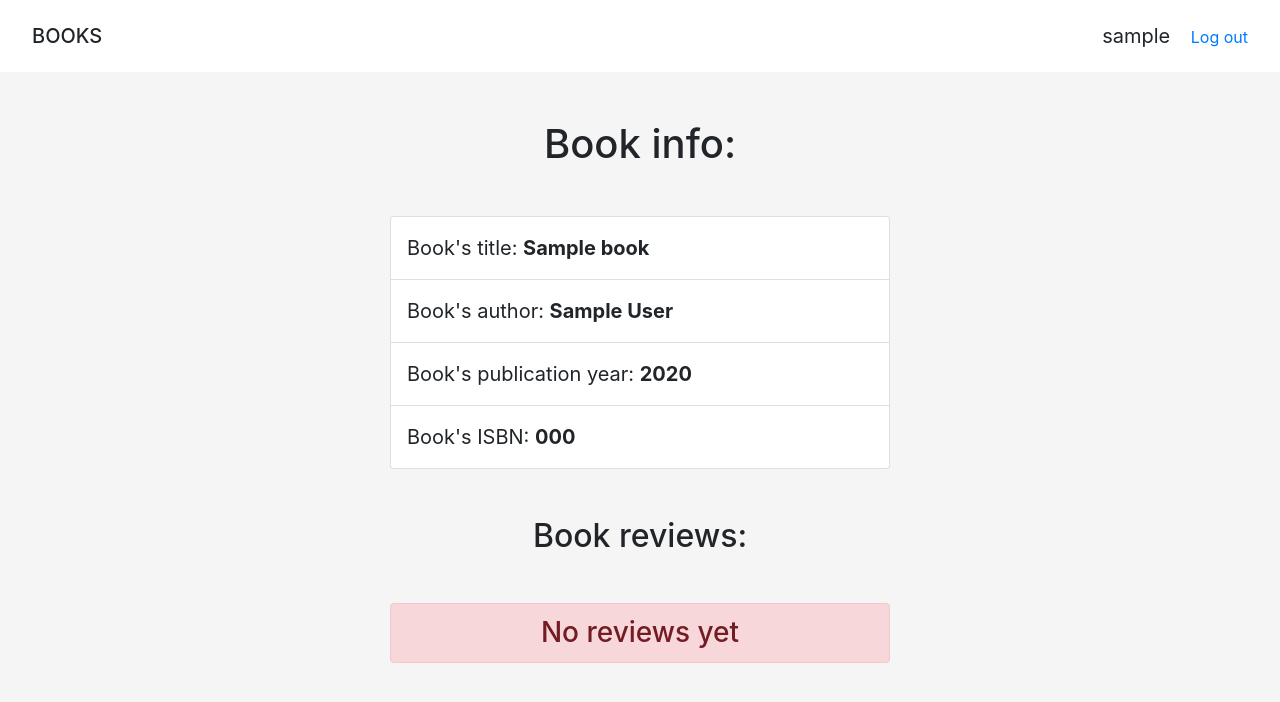
After one commit to rezyaev/books, a Flask app: template templates/book.html in a window 1280 px wide. The commit adds this page. Shown: the top 702 px of the page. Run offline with Flask 2, Linux system fonts and the light colour scheme; the template is opened without the code that fills it: most values are stand-ins (such as "Sample title", 1, 10 or a date in 2020); some libraries are stand-ins or nearby versions.

Commit message:
Add template for book page

```diff
--- a/static/main.css
+++ b/static/main.css
@@ -35,8 +35,16 @@ body {
   width: 40%;
 }
 
-.mx-w {
+.mx-w-900 {
   max-width: 900px;
+}
+
+.mx-w-500 {
+  max-width: 500px;
+}
+
+.font-size-20 {
+  font-size: 20px
 }
 
 @media (max-width: 576px) {
--- /dev/null
+++ b/templates/book.html
@@ -0,0 +1,31 @@
+{% extends "main-layout.html" %}
+
+{% block meta %}
+<title>Books | {{ book.title }}</title>
+{% endblock %}
+
+{% block body %}
+<div class="container mt-5">
+  <h1 class="text-center mb-5">Book info:</h1>
+  <ul class="list-group mx-w-500 mx-auto font-size-20">
+    <li class="list-group-item p-3">
+      Book's title: <strong>{{ book.title }}</strong>
+    </li>
+    <li class="list-group-item p-3">
+      Book's author: <strong>{{ book.author }}</strong>
+    </li>
+    <li class="list-group-item p-3">
+      Book's publication year: <strong>{{ book.year }}</strong>
+    </li>
+    <li class="list-group-item p-3">
+      Book's ISBN: <strong>{{ book.isbn }}</strong>
+    </li>
+  </ul>
+  <h2 class="text-center my-5">Book reviews:</h2>
+  {% if reviews %}
+
+  {% else %}
+  <h3 class="alert alert-danger text-center mx-w-500 mx-auto">No reviews yet</h3>
+  {% endif %}
+</div>
+{% endblock %}
--- a/templates/welcome.html
+++ b/templates/welcome.html
@@ -8,7 +8,7 @@
   <div class="container mt-5">
     <h1 class="text-center">Welcome!</h1>
     <h3 class="text-center h2 text-muted">We have more than 5000 books to search</h3>
-    <form class="form-inline mx-auto mt-4 mx-w" action="{{ url_for('welcome') }}" method="POST">
+    <form class="form-inline mx-auto mt-4 mx-w-900" action="{{ url_for('welcome') }}" method="POST">
       <input class="form-control form-control-lg" type="text" name="text"
         placeholder="Enter book's name, author or ISBN number" value="{{ input_value }}">
       <button class="btn btn-outline-primary btn-lg">Search</button>
@@ -16,7 +16,7 @@
 
     {% if results %}
     <h2 class="text-center my-3">Results:</h2>
-    <ul class="list-group mx-w mx-auto">
+    <ul class="list-group mx-w-900 mx-auto">
 
         {% for result in results %}
         <li class="list-group-item">
```
